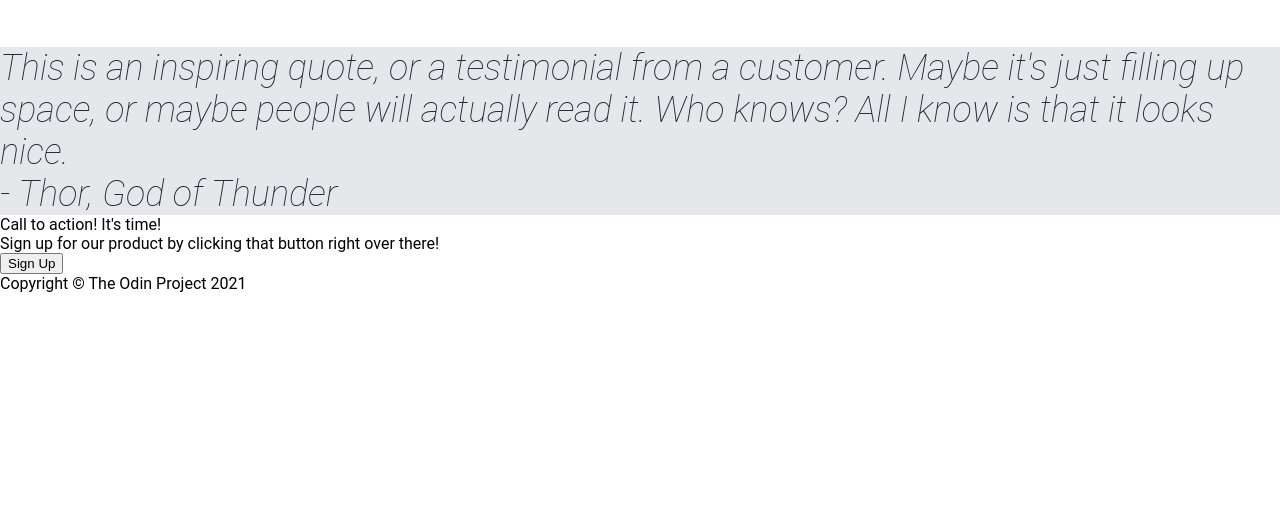
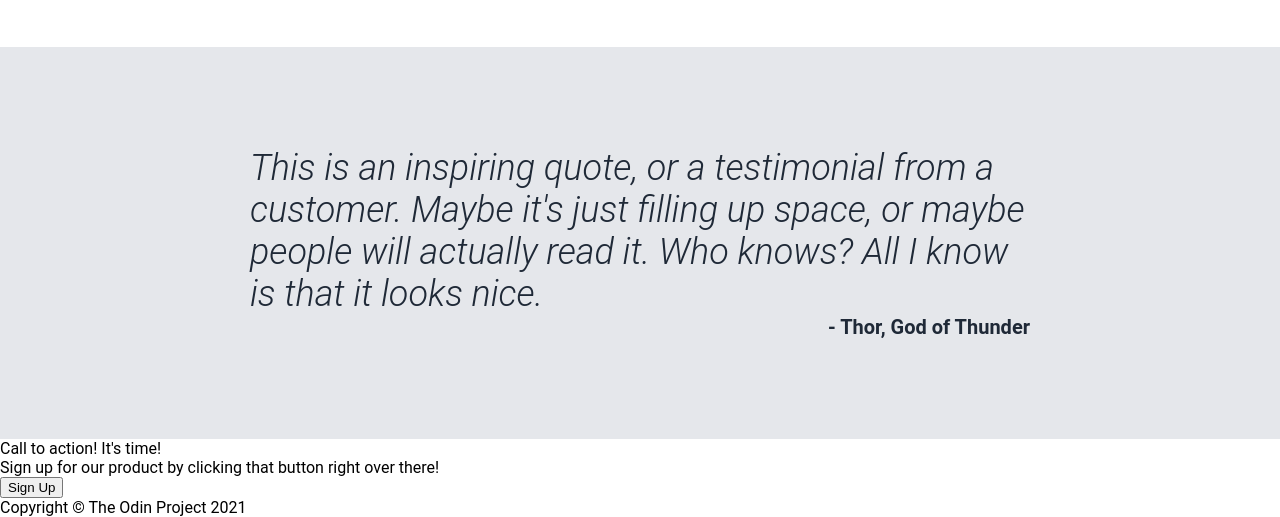
Before and after one commit to dedge-ct/odin-landing-page, a plain HTML site: page index.html in a window 1280 px wide. Shown: the part 762-1279 px from the top of the page. Before the commit the page ends 1055 px from the top, so only its background shows below. Drawn offline with Linux system fonts and the light colour scheme.

Commit message:
Finished css for quote

```diff
--- a/styles.css
+++ b/styles.css
@@ -118,10 +118,23 @@ a {
 
 .quote {
     background-color: #E5E7EB;
+    display: flex;
+    flex-direction: column;
+    padding: 100px 250px;
+}
+
+.quote-text {
     font-size: 36px;
     color: #1F2937;
-    font-weight: lighter;
+    font-weight: 300;
     font-style: italic;
+}
+
+.quote-author {
+    color: #1F2937;
+    font-size: 20px;
+    font-weight: bold;
+    text-align: right;
 }
 
 .footer {
```
